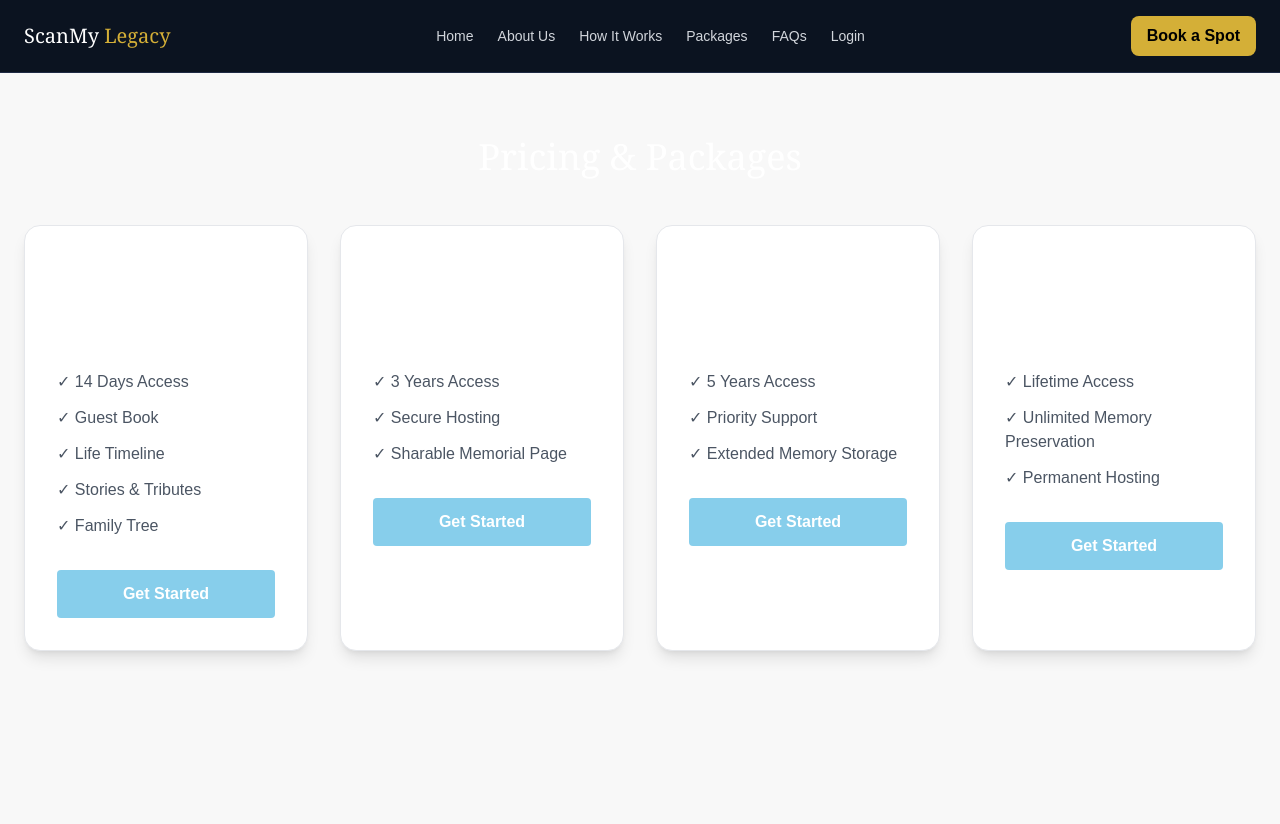
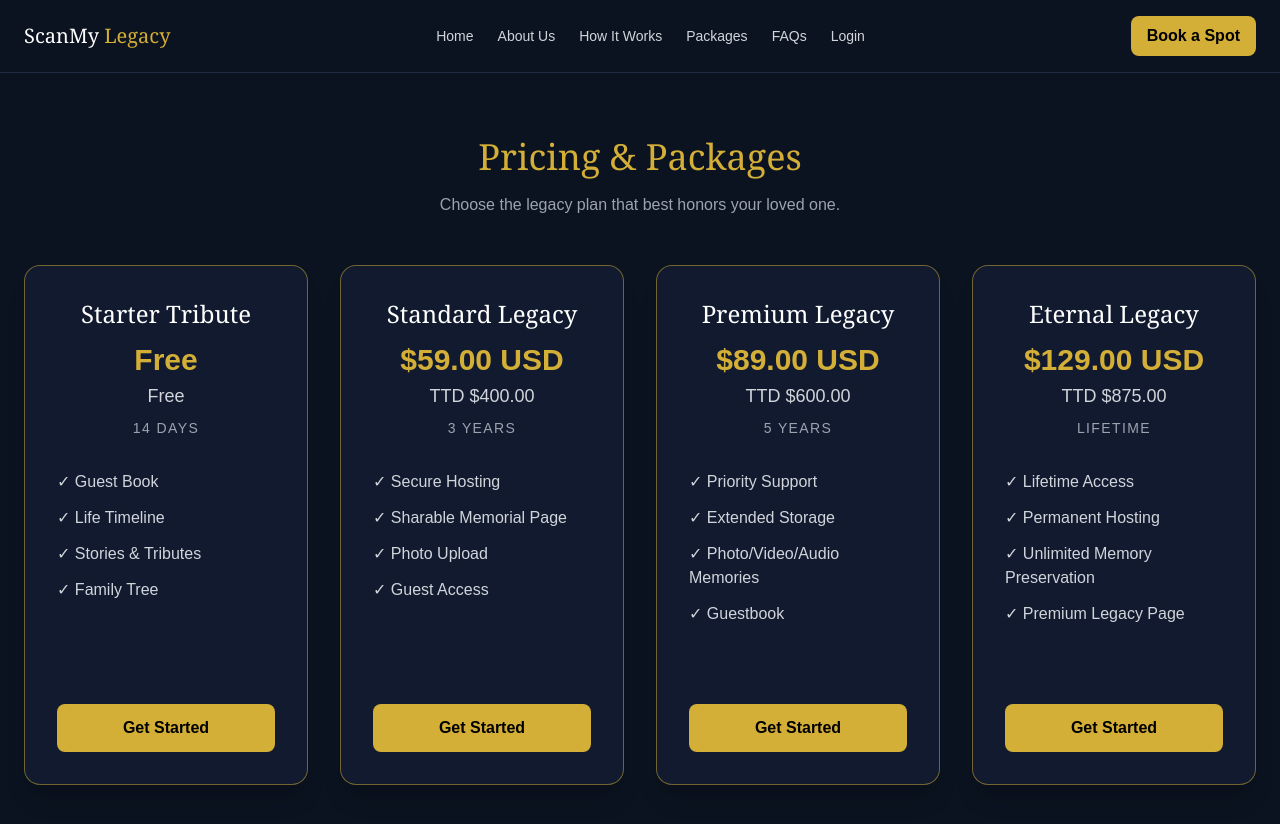
Before and after one commit to trinibuzz/scanmylegacy-app, a Next.js app: page /packages in a window 1280 px wide. Shown: the top 824 px of the page. Built offline with nearby package versions, Linux system fonts and the light colour scheme.

Commit message:
Update packages page styling

```diff
--- a/app/packages/page.tsx
+++ b/app/packages/page.tsx
@@ -2,72 +2,78 @@ export default function PackagesPage() {
   const packages = [
     {
       name: "Starter Tribute",
-      price: "Free",
+      usd: "Free",
+      ttd: "Free",
+      years: "14 Days",
       slug: "starter-tribute",
       amount: 0,
-      features: [
-        "14 Days Access",
-        "Guest Book",
-        "Life Timeline",
-        "Stories & Tributes",
-        "Family Tree",
-      ],
+      features: ["Guest Book", "Life Timeline", "Stories & Tributes", "Family Tree"],
     },
     {
       name: "Standard Legacy",
-      price: "$59 USD",
+      usd: "$59.00 USD",
+      ttd: "TTD $400.00",
+      years: "3 Years",
       slug: "standard-legacy",
       amount: 59,
-      features: [
-        "3 Years Access",
-        "Secure Hosting",
-        "Sharable Memorial Page",
-      ],
+      features: ["Secure Hosting", "Sharable Memorial Page", "Photo Upload", "Guest Access"],
     },
     {
       name: "Premium Legacy",
-      price: "$89 USD",
+      usd: "$89.00 USD",
+      ttd: "TTD $600.00",
+      years: "5 Years",
       slug: "premium-legacy",
       amount: 89,
-      features: [
-        "5 Years Access",
-        "Priority Support",
-        "Extended Memory Storage",
-      ],
+      features: ["Priority Support", "Extended Storage", "Photo/Video/Audio Memories", "Guestbook"],
     },
     {
       name: "Eternal Legacy",
-      price: "$129 USD",
+      usd: "$129.00 USD",
+      ttd: "TTD $875.00",
+      years: "Lifetime",
       slug: "eternal-legacy",
       amount: 129,
-      features: [
-        "Lifetime Access",
-        "Unlimited Memory Preservation",
-        "Permanent Hosting",
-      ],
+      features: ["Lifetime Access", "Permanent Hosting", "Unlimited Memory Preservation", "Premium Legacy Page"],
     },
   ];
 
   return (
-    <main className="min-h-screen bg-[#f8f8f8] px-6 py-16">
+    <main className="min-h-screen bg-[#0b1320] px-6 py-16 text-white">
       <div className="mx-auto max-w-7xl">
-        <h1 className="mb-12 text-center text-4xl font-serif">
+        <h1 className="mb-4 text-center font-serif text-4xl text-[#d4af37]">
           Pricing & Packages
         </h1>
+
+        <p className="mb-12 text-center text-gray-400">
+          Choose the legacy plan that best honors your loved one.
+        </p>
 
         <div className="grid gap-8 md:grid-cols-4">
           {packages.map((pkg) => (
             <div
               key={pkg.slug}
-              className="rounded-2xl border bg-white p-8 shadow-lg"
+              className="flex min-h-[520px] flex-col rounded-2xl border border-[#d4af37]/50 bg-[#111a2e] p-8 shadow-xl"
             >
-              <h2 className="mb-4 text-2xl font-serif">{pkg.name}</h2>
+              <div className="text-center">
+                <h2 className="mb-3 font-serif text-2xl text-white">
+                  {pkg.name}
+                </h2>
 
-              <div className="mb-6 text-4xl font-bold">
-                {pkg.price}
+                <div className="text-3xl font-bold text-[#d4af37]">
+                  {pkg.usd}
+                </div>
+
+                <div className="mt-1 text-lg text-gray-300">
+                  {pkg.ttd}
+                </div>
+
+                <div className="mt-2 text-sm uppercase tracking-widest text-gray-400">
+                  {pkg.years}
+                </div>
               </div>
 
-              <ul className="mb-8 space-y-3 text-gray-600">
+              <ul className="mt-8 flex-1 space-y-3 text-gray-300">
                 {pkg.features.map((feature) => (
                   <li key={feature}>✓ {feature}</li>
                 ))}
@@ -75,7 +81,7 @@ export default function PackagesPage() {
 
               <a
                 href={`/create-memorial?package=${pkg.slug}&price=${pkg.amount}`}
-                className="block rounded bg-[#87CEEB] px-6 py-3 text-center font-semibold text-white"
+                className="mt-8 block rounded-lg bg-[#d4af37] px-6 py-3 text-center font-semibold text-black"
               >
                 Get Started
               </a>
```
